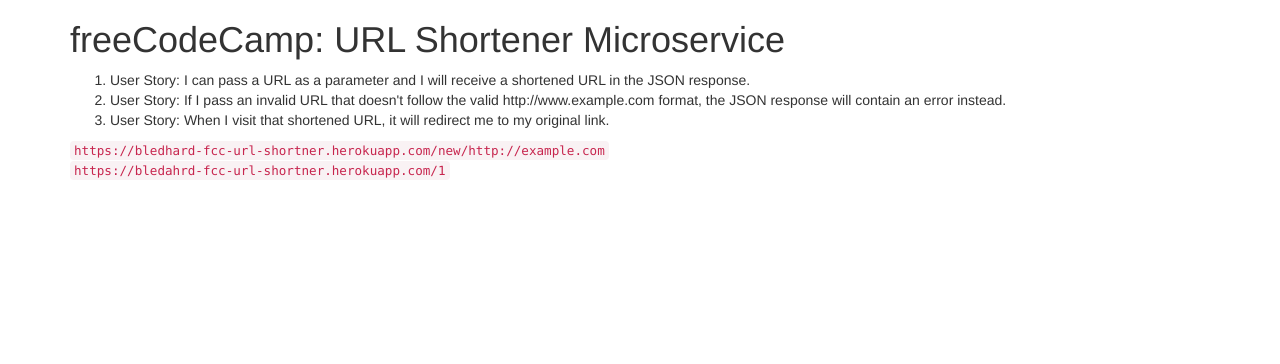
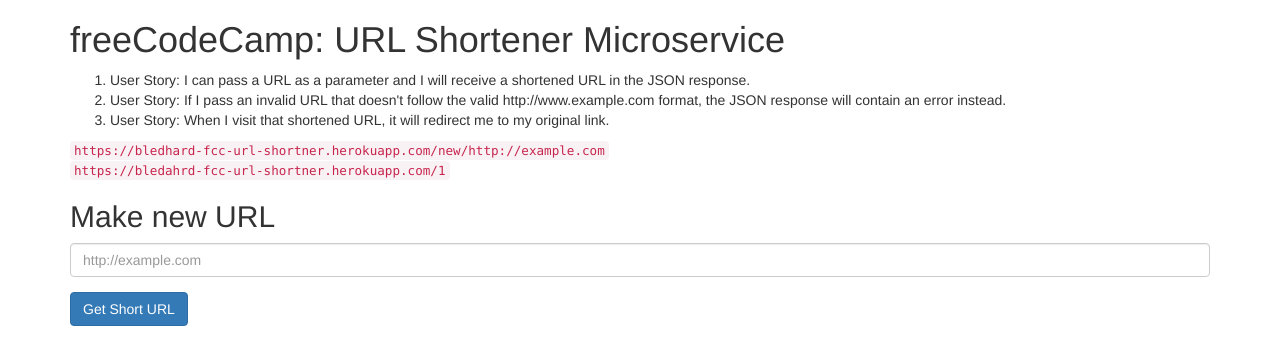
Before and after one commit to Bledhard/fcc-url-shortener, a website: page index.html in a window 1280 px wide. Drawn offline with nearby package versions, Linux system fonts and the light colour scheme.

Commit message:
Add shortener URL

```diff
--- a/index.html
+++ b/index.html
@@ -16,6 +16,15 @@
         </ol>
     <code>https://bledhard-fcc-url-shortner.herokuapp.com/new/http://example.com</code><br>
     <code>https://bledahrd-fcc-url-shortner.herokuapp.com/1</code>
+    <h2>Make new URL</h2>
+    <form class="form">
+        <div class="form-group">
+            <input class="form-control" type="text" id="url" name="url" placeholder="http://example.com">
+        </div>
+        <div class="form-group">
+            <button id="url-btn" class="btn btn-primary">Get Short URL</button>
+        </div>
+    </form>
 </div>
 <script>
     var btn = document.getElementById("url-btn");
```
